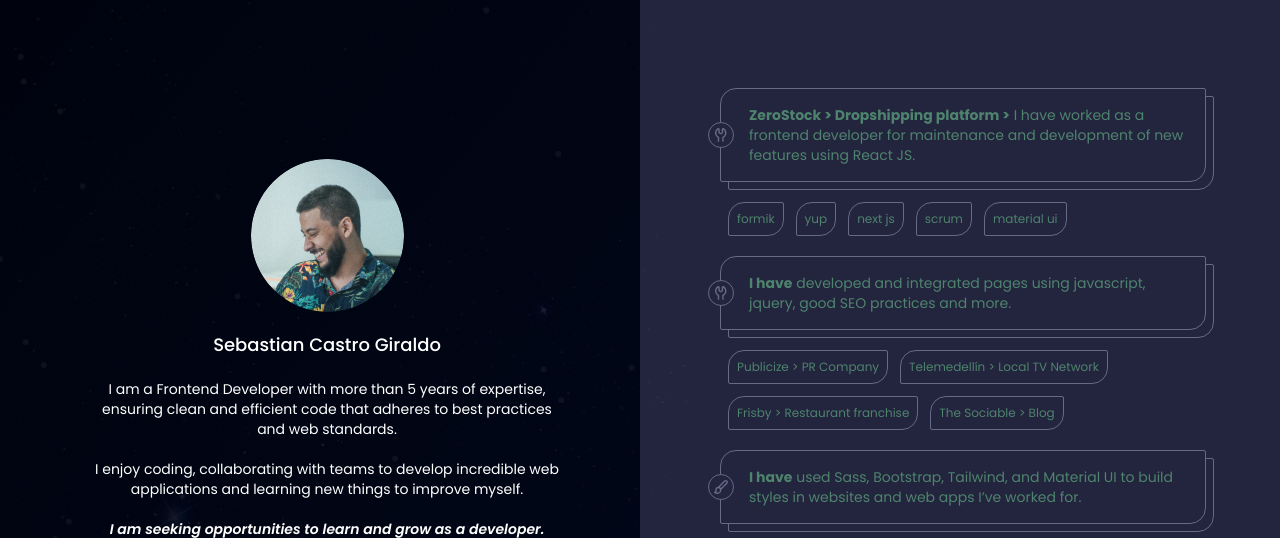
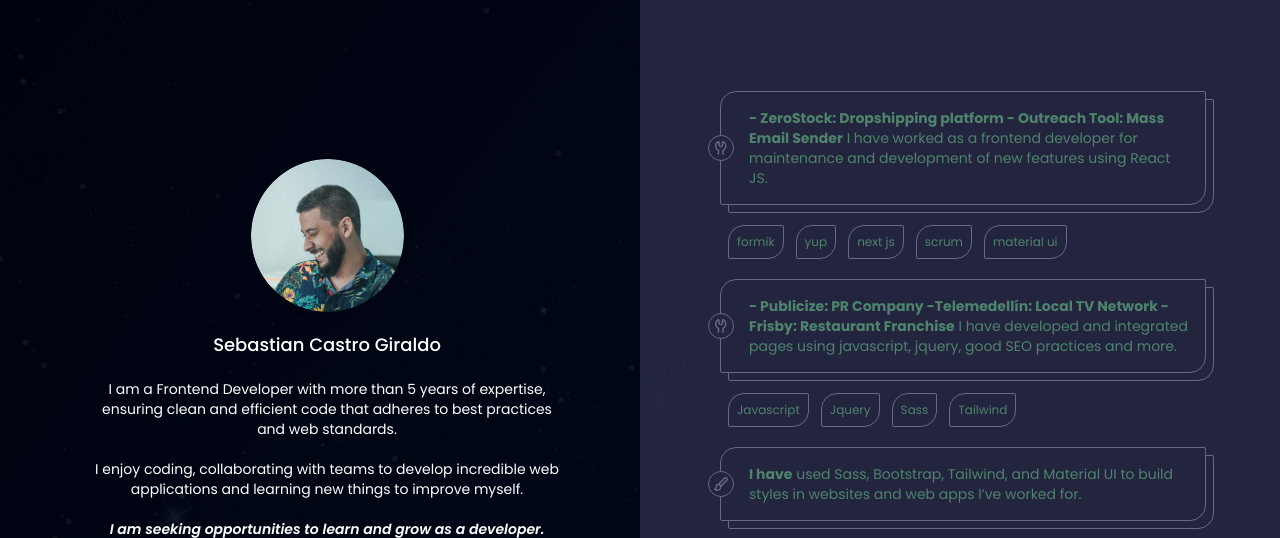
Before and after one commit to sebastrog/myweb, a website: page index.html in a window 1280 px wide. Shown: the top 538 px of the page. Drawn offline with Linux system fonts and the light colour scheme.

Commit message:
new copies

```diff
--- a/index.html
+++ b/index.html
@@ -98,7 +98,7 @@
                   />
                 </div>
                 <div class="pl-3">
-                  <h3 class="text-sm"><b>ZeroStock > Dropshipping platform ></b> I have worked as a frontend developer for maintenance and development of new features using React JS.</h3>
+                  <h3 class="text-sm"><b> - ZeroStock: Dropshipping platform - Outreach Tool: Mass Email Sender</b> I have worked as a frontend developer for maintenance and development of new features using React JS.</h3>
                 </div>
               </div>
             </div>
@@ -133,30 +133,6 @@
                   material ui
                 </div>
               </div>
-
-              <!-- <div>
-                <div class="border border-sixth inline-block text-xs rounded-tl-2xl rounded-tr-sm rounded-br-2xl rounded-bl-sm z-20 p-2 bg-quinary relative text-quaternary">
-                  Dashboard > Clients control panel
-                </div>
-              </div>
-
-              <div>
-                <div class="border border-sixth inline-block text-xs rounded-tl-2xl rounded-tr-sm rounded-br-2xl rounded-bl-sm z-20 p-2 bg-quinary relative text-quaternary">
-                  Dashboard > Clients control panel
-                </div>
-              </div>
-
-              <div>
-                <div class="border border-sixth inline-block text-xs rounded-tl-2xl rounded-tr-sm rounded-br-2xl rounded-bl-sm z-20 p-2 bg-quinary relative text-quaternary">
-                  Outreach Tool > Mass email sender
-                </div>
-              </div>
-
-              <div>
-                <div class="border border-sixth inline-block text-xs rounded-tl-2xl rounded-tr-sm rounded-br-2xl rounded-bl-sm z-20 p-2 bg-quinary relative text-quaternary">
-                  cloudFleet > Truck fleet
-                </div>
-              </div> -->
             </div>
           </div>
 
@@ -172,7 +148,7 @@
                   />
                 </div>
                 <div class="pl-3">
-                  <h3 class="text-sm"><b>I have</b> developed and integrated pages using javascript, jquery, good SEO practices and more.</h3>
+                  <h3 class="text-sm"><b>- Publicize: PR Company -Telemedellín: Local TV Network - Frisby: Restaurant Franchise</b> I have developed and integrated pages using javascript, jquery, good SEO practices and more.</h3>
                 </div>
               </div>
             </div>
@@ -180,25 +156,22 @@
             <div class="flex flex-wrap gap-3 mt-5 pl-2">
               <div>
                 <div class="border border-sixth inline-block text-xs rounded-tl-2xl rounded-tr-sm rounded-br-2xl rounded-bl-sm z-20 p-2 bg-quinary relative text-quaternary">
-                  Publicize > PR Company
+                  Javascript
                 </div>
               </div>
-
               <div>
                 <div class="border border-sixth inline-block text-xs rounded-tl-2xl rounded-tr-sm rounded-br-2xl rounded-bl-sm z-20 p-2 bg-quinary relative text-quaternary">
-                  Telemedellín > Local TV Network
+                  Jquery
                 </div>
               </div>
-
               <div>
                 <div class="border border-sixth inline-block text-xs rounded-tl-2xl rounded-tr-sm rounded-br-2xl rounded-bl-sm z-20 p-2 bg-quinary relative text-quaternary">
-                  Frisby > Restaurant franchise
+                  Sass
                 </div>
               </div>
-
               <div>
                 <div class="border border-sixth inline-block text-xs rounded-tl-2xl rounded-tr-sm rounded-br-2xl rounded-bl-sm z-20 p-2 bg-quinary relative text-quaternary">
-                  The Sociable > Blog
+                  Tailwind
                 </div>
               </div>
             </div>
```
